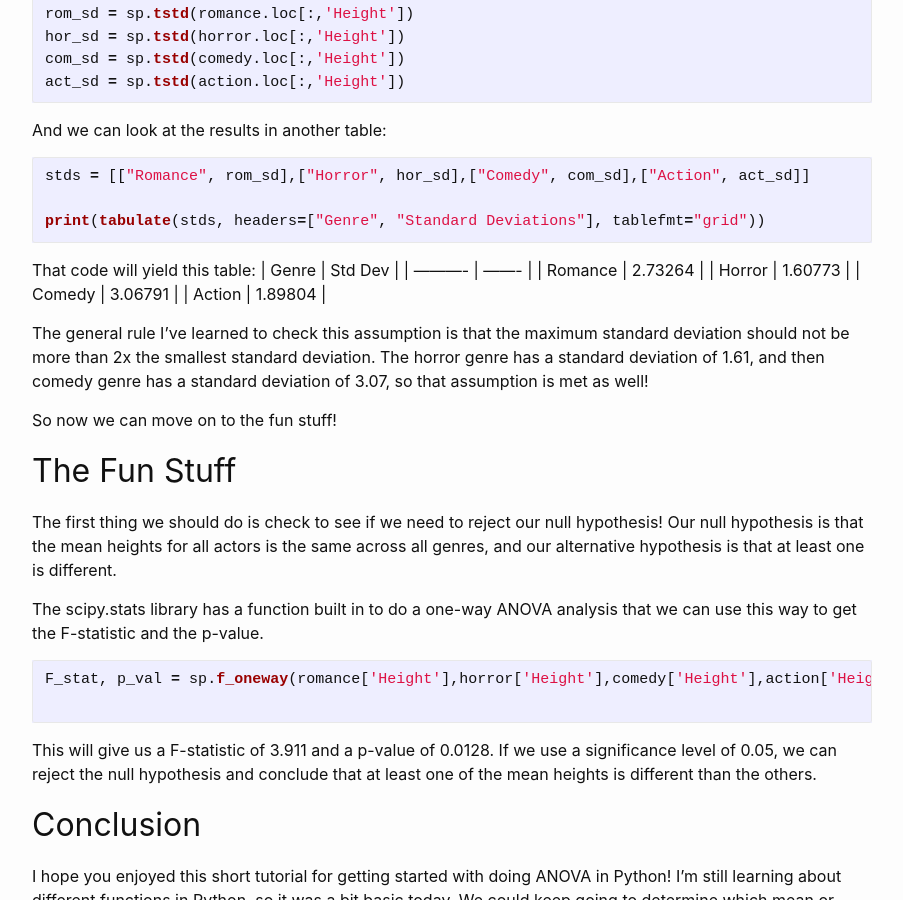
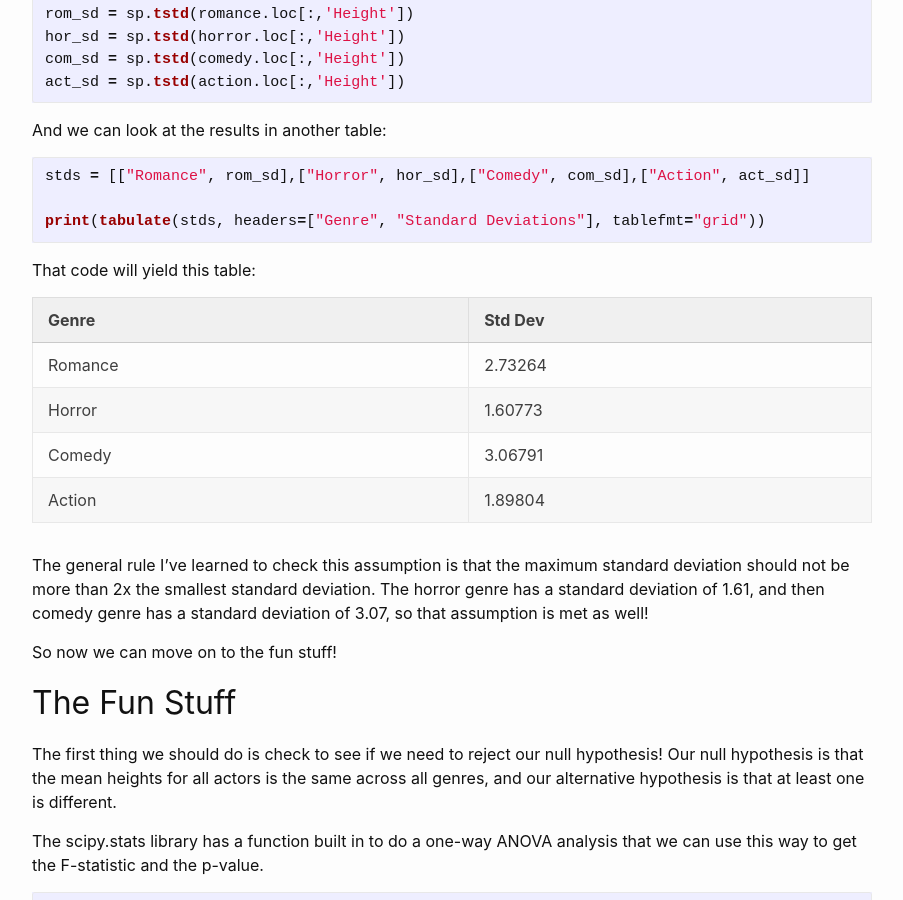
Before and after one commit to gstirk27/Gracie-s-Blog, a Jekyll site: the page built from _posts/2024-10-04-ANOVA-in-Python.md, in a window 1280 px wide and 900 px high, scrolled down 2159 px. Shown: the whole window, without its empty margins (188-1091 px from the left). Built offline with Jekyll 4.4.1, drawn with Linux system fonts in a browser that asks for light colours; comment, search, counter and statistics services are not loaded.

Commit message:
fixing std dev table

````diff
--- a/_posts/2024-10-04-ANOVA-in-Python.md
+++ b/_posts/2024-10-04-ANOVA-in-Python.md
@@ -94,12 +94,13 @@ print(tabulate(stds, headers=["Genre", "Standard Deviations"], tablefmt="grid"))
 ```
 
 That code will yield this table:
-| Genre      | Std Dev |
-| ---------- | ------- |
-| Romance    | 2.73264 |
-| Horror     | 1.60773 |
-| Comedy     | 3.06791 |
-| Action     | 1.89804 |
+
+| Genre      | Std Dev    |
+| ---------- | ---------- |
+| Romance    | 2.73264    |
+| Horror     | 1.60773    |
+| Comedy     | 3.06791    |
+| Action     | 1.89804    |
 
 The general rule I've learned to check this assumption is that the maximum standard deviation should not be more than 2x the smallest standard deviation. The horror genre has a standard deviation of 1.61, and then comedy genre has a standard deviation of 3.07, so that assumption is met as well!
 
````
